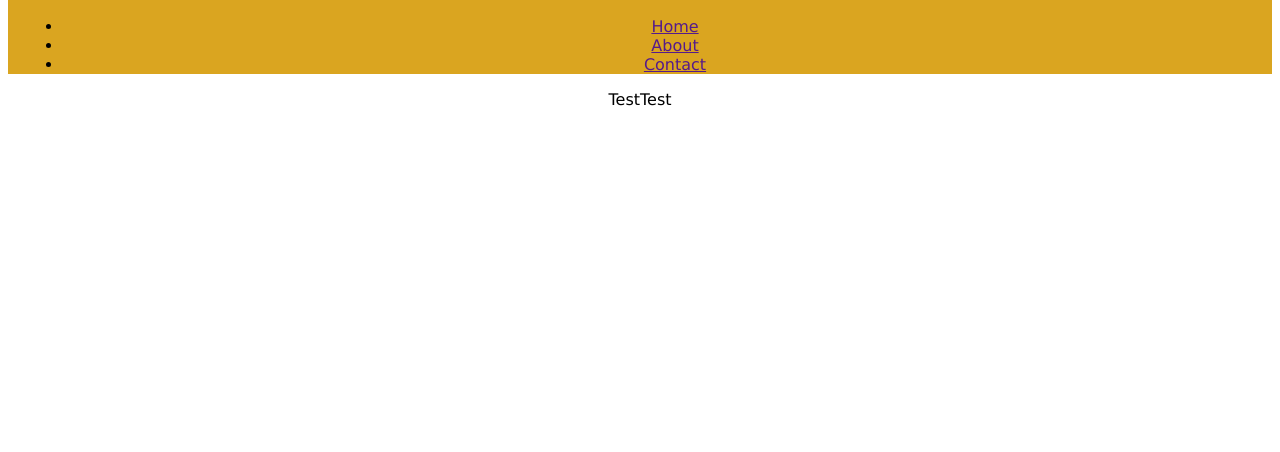
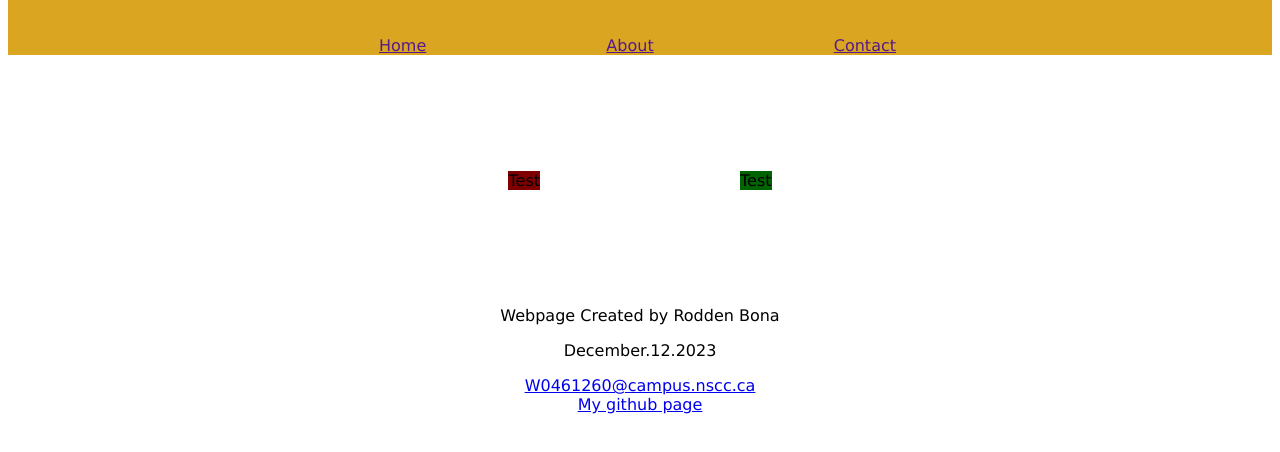
Before and after one commit to RoddenBona/Rodden_WEBD1000, a plain HTML site: page Portfolio/index.html in a window 1280 px wide. Shown: the part 98-550 px from the top of the page. Drawn offline with Linux system fonts and the light colour scheme.

```diff
--- a/Portfolio/index.html
+++ b/Portfolio/index.html
@@ -13,9 +13,10 @@
             <div class="container1">
                 <div>
                     <ul class="nav navbar-nav">
-                        <li><a href="">Home</a></li>
-                        <li><a href="">About</a></li>
-                        <li><a href="">Contact</a></li>
+                        <li><img></li>
+                        <li class="nav-item"><a href="">Home</a></li>
+                        <li class="nav-item"><a href="">About</a></li>
+                        <li class="nav-item"><a href="">Contact</a></li>
                     </ul>
                 </div>
             </div>
@@ -31,11 +32,19 @@
         </div>
     </section>
 
-    <section>
-        <footer>
+    <footer>
+        <div class="containerEnd">
+            <p>Webpage Created by Rodden Bona</p>
+            <P>December.12.2023</P>
+            <div class="containerLinks">
+                <ul class="footerlinks">
+                    <li><a href="w0461260@campus.nscc.ca">W0461260@campus.nscc.ca</a></li>
+                    <li><a href="https://github.com/RoddenBona/Rodden_WEBD1000">My github page</a></li>
+                </ul>
+            </div>
+        </div>
+    </footer>
 
-        </footer>
-    </section>
 </body>
 
 </html>
--- a/Portfolio/style.css
+++ b/Portfolio/style.css
@@ -4,8 +4,25 @@
         font-family: 'Lucida Sans', 'Lucida Sans Regular', 'Lucida Grande', 'Lucida Sans Unicode', Geneva, Verdana, sans-serif;
     }
 
-li{padding-left: 15px; display: flexbox; margin-left: 15px;}
+li.nav-item{padding-left: 15px; display: inline-flex; margin-right: 110px; margin-left: 50px;}
+
+ul{list-style-type: none;}
 
 .containerMain{display: inline-flex;
                 flex-direction: row;
             }
+
+.containerLeft{background-color: maroon;
+    margin-top: 100px;
+    margin-bottom: 100px;
+    margin-left: 100px;
+    margin-right: 100px;
+}
+.containerRight{background-color: darkgreen;
+    margin-top: 100px;
+    margin-bottom: 100px;
+    margin-left: 100px;
+    margin-right: 100px;
+}
+
+.containerLinks{text-align: center; margin-right: 90px; margin-left: 50px;}
```
